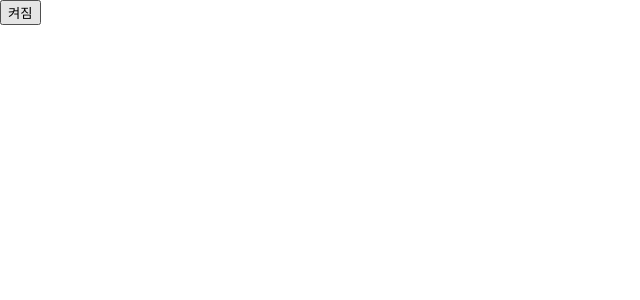
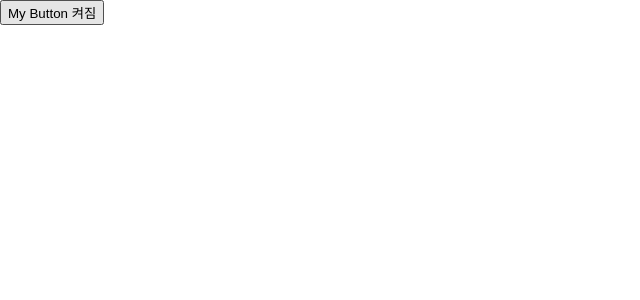
Before and after one commit to a71143055/web_react, a React (Create React App) app: page / in a window 1280 px wide. Shown: the top 300 px of the page, without its empty margins (0-640 px from the left). Built offline with nearby package versions, Linux system fonts and the light colour scheme.

Commit message:
MyButton

```diff
--- a/src/chp08/MyButton.jsx
+++ b/src/chp08/MyButton.jsx
@@ -16,7 +16,7 @@ class MyButton extends React.Component{
     render() {
         return(
             <button onClick={() => this.handleClick()}>
-                {this.state.isToggleOn ? "켜짐" : "꺼짐"}
+                My Button {this.state.isToggleOn ? "켜짐" : "꺼짐"}
             </button>
         );
     }
```
